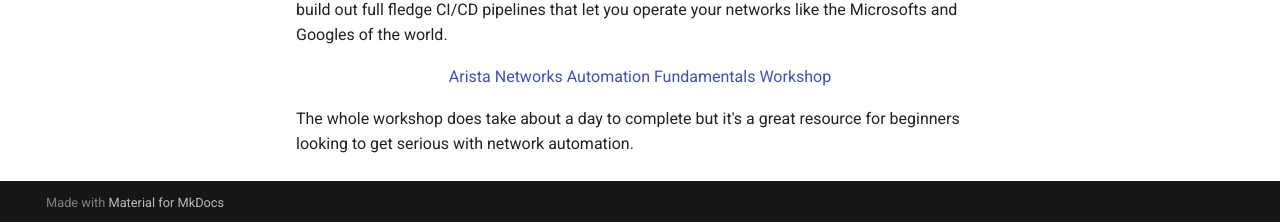
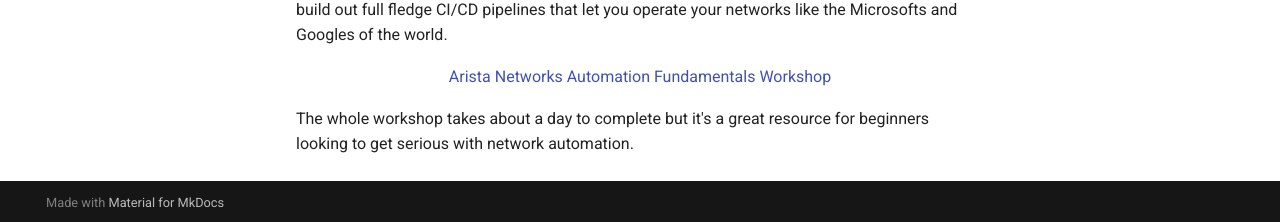
Before and after one commit to jrecchia1029/modern-networks, an MkDocs documentation site: the page built from docs/network-automation/fundamentals/fundamentals.md, in a window 1280 px wide and 1171 px high. Shown: the part 946-1168 px from the top of the window. Built offline with MkDocs 1.6.1 and Material for MkDocs 9.7.7, drawn with Linux system fonts in a browser that asks for light colours.

Commit message:
minor edit

```diff
--- a/docs/network-automation/fundamentals/fundamentals.md
+++ b/docs/network-automation/fundamentals/fundamentals.md
@@ -10,4 +10,4 @@
 
 <p style="text-align: center;"><a href="https://aristanetworks.github.io/avd-workshops/">Arista Networks Automation Fundamentals Workshop</a></p>
 
-The whole workshop does take about a day to complete but it's a great resource for beginners looking to get serious with network automation.
+The whole workshop takes about a day to complete but it's a great resource for beginners looking to get serious with network automation.
```
